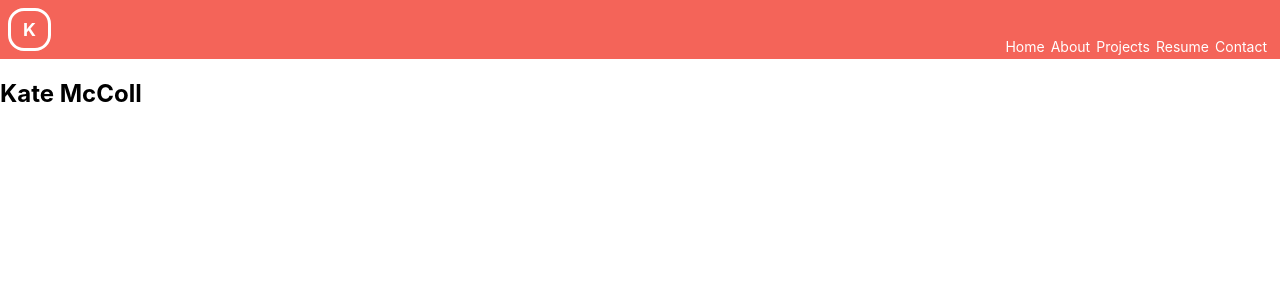
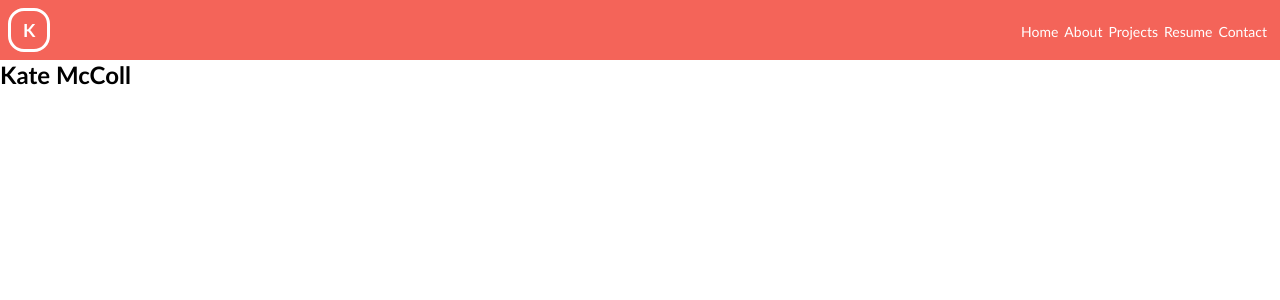
Before and after one commit to katemccoll/React-Portfolio, a React (Create React App) app: page / in a window 1280 px wide. Shown: the top 300 px of the page. Built offline with nearby package versions, Linux system fonts and the light colour scheme.

Commit message:
remove: unused css

```diff
--- a/src/App.css
+++ b/src/App.css
@@ -1,38 +1,7 @@
-.App {
-  text-align: center;
+* {
+  box-sizing: border-box;
+  margin: 0;
+  padding: 0;
+  font-family: 'Trebuchet MS', 'Lucida Sans Unicode', 'Lucida Grande',
+  'Lucida Sans', Arial, sans-serif;
 }
-
-.App-logo {
-  height: 40vmin;
-  pointer-events: none;
-}
-
-@media (prefers-reduced-motion: no-preference) {
-  .App-logo {
-    animation: App-logo-spin infinite 20s linear;
-  }
-}
-
-.App-header {
-  background-color: #282c34;
-  min-height: 100vh;
-  display: flex;
-  flex-direction: column;
-  align-items: center;
-  justify-content: center;
-  font-size: calc(10px + 2vmin);
-  color: white;
-}
-
-.App-link {
-  color: #61dafb;
-}
-
-@keyframes App-logo-spin {
-  from {
-    transform: rotate(0deg);
-  }
-  to {
-    transform: rotate(360deg);
-  }
-}
```
